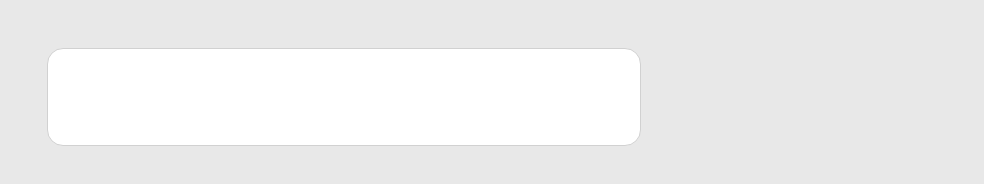
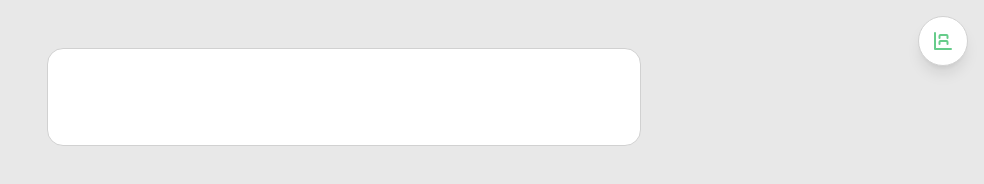
Before and after one commit to aggelito/cookbook, an Astro site in the folder astro-site/: page / in a window 1280 px wide. Shown: the whole page, without its empty margins (296-1280 px from the left). Built offline with nearby package versions, Linux system fonts and the light colour scheme; Astro itself is replaced by a stand-in of ours.

Commit message:
Add RSS feed button in top-right corner (#28)
* Merge TinaCMS removal and migrations into main

* Fix merge conflict in AGENTS.md after TinaCMS removal

* Add RSS feed button in top-right corner of all pages

---------

Co-authored-by: Hermes Agent <hermes@aghost.xyz>

```diff
--- a/astro-site/src/layouts/BaseLayout.astro
+++ b/astro-site/src/layouts/BaseLayout.astro
@@ -12,6 +12,15 @@ const { title } = Astro.props;
     <ClientRouter />
   </head>
   <body class="py-12">
+    <!-- RSS Feed Button -->
+    <a href="/feed.xml" target="_blank" rel="noopener noreferrer"
+       class="fixed top-4 right-4 p-3 bg-base-100 border border-base-300 rounded-full shadow-lg hover:bg-primary/10 hover:border-primary transition-all duration-200 z-50 group"
+       aria-label="RSS Feed">
+      <svg xmlns="http://www.w3.org/2000/svg" class="h-6 w-6 text-primary group-hover:scale-110 transition-transform" fill="none" viewBox="0 0 24 24" stroke="currentColor">
+        <path stroke-linecap="round" stroke-linejoin="round" stroke-width="2" d="M4 4v16h16M8.5 9V7a1 1 0 011-1h6a1 1 0 011 1v2M8.5 15v-2a1 1 0 011-1h6a1 1 0 011 1v2" />
+      </svg>
+    </a>
+
     <article class="">
       <slot /> <!-- your content is injected here -->
     </article>
```
